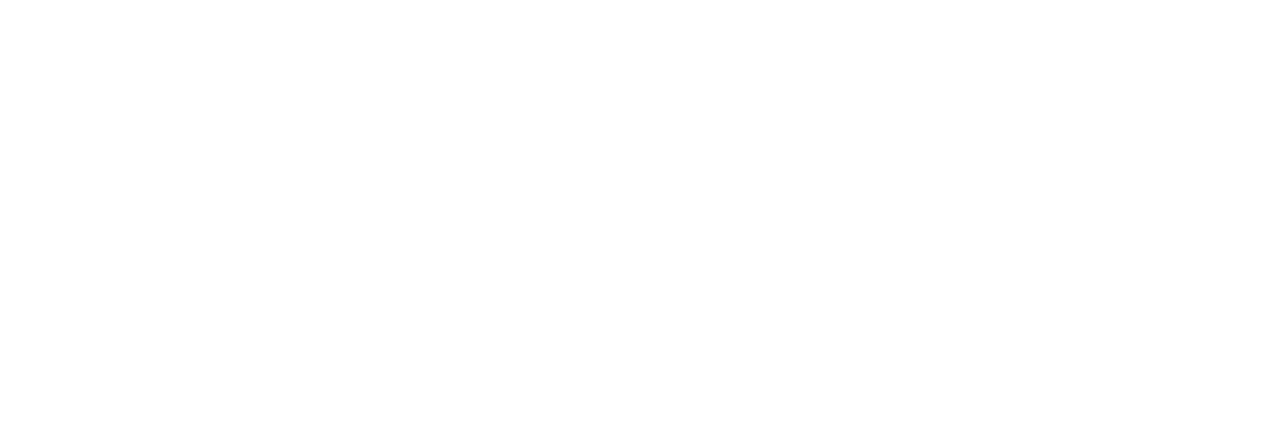
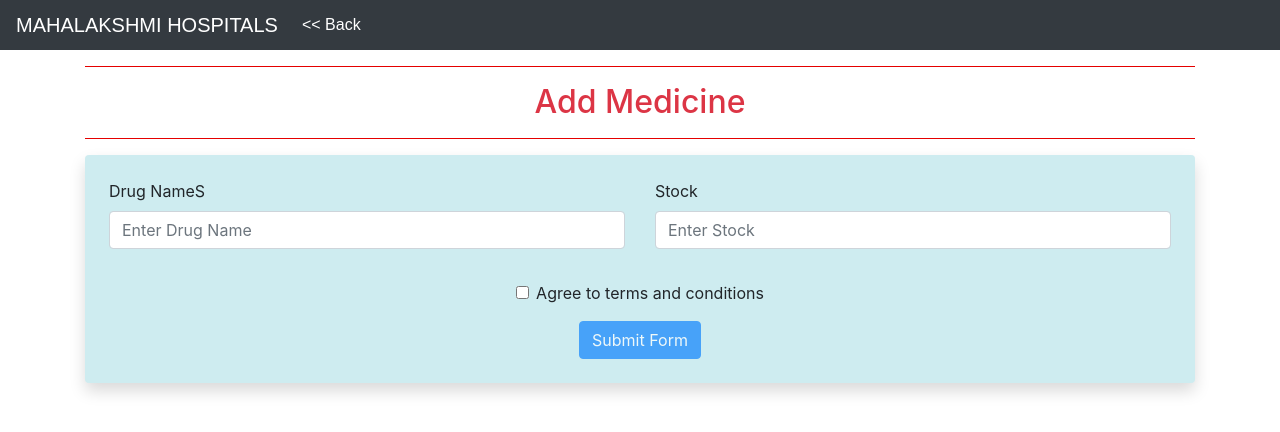
Before and after one commit to SaurabhT910/FrontendHospitalManagementSystem, an Angular app: page /add-medicine in a window 1280 px wide. Before the commit this address led to /. Shown: the top 432 px of the page. Built offline with nearby package versions, Linux system fonts and the light colour scheme.

Commit message:
Create Medicine Dash and Add Medicine database

```diff
--- /dev/null
+++ b/src/app/add-medicine/add-medicine.component.html
@@ -0,0 +1,54 @@
+<!DOCTYPE html>
+<html lang="en">
+<head>
+    <meta charset="UTF-8">
+    <meta name="viewport" content="width=device-width, initial-scale=1.0">
+    <title>Medicine</title>
+</head>
+<nav style="margin:auto" class="navbar navbar-expand-lg bg-dark">
+    <a style="color: white;" class="navbar-brand" href="#">MAHALAKSHMI HOSPITALS</a>
+    <button class="navbar-toggler" type="button" data-bs-toggle="collapse" data-bs-target="#navbarSupportedContent" aria-controls="navbarSupportedContent" aria-expanded="false" aria-label="Toggle navigation">
+      <span class="navbar-toggler-icon"></span>
+    </button>
+    <div class="collapse navbar-collapse" id="navbarSupportedContent">
+      <ul class="navbar-nav me-auto mb-2 mb-lg-0">
+        <li class="nav-item">
+            <a style="color: white;"class="nav-link active" aria-current="page" href="javascript:void(0);" routerLink="/medicine-list"> << Back</a>
+        </li>
+      </ul>
+    </div>
+  </nav>
+<body>
+    <div class="container">
+        <hr color="red">
+        <h2 class="text-center text-danger" >Add Medicine</h2>
+        <hr color="red">
+        <div class="d-flex justify-content-center">
+          <form (ngSubmit)="onSubmit()" #medicineForm="ngForm" class=" p-4 rounded shadow" style="width: 100%;
+          background-color: rgb(206, 236, 240);" novalidate>
+            <div class="form-group row mb-3">
+              <div class="col-md-6">
+                <label for="drugName">Drug NameS</label>
+                <input type="text" class="form-control" id="drugName" name="drugName" placeholder="Enter Drug Name"  [(ngModel)]="medicine.drugName" required #drugName="ngModel">
+                <div *ngIf="drugName.invalid && drugName.touched" class="text-danger">Drug Name is required</div>
+              </div>
+              <div class="form-group col-md-6">
+                <label for="stock">Stock</label>
+                <input type="text" class="form-control" id="stock" name="stock" placeholder="Enter Stock"  [(ngModel)]="medicine.stock" required #stock="ngModel">
+                <div *ngIf="stock.invalid && stock.touched" class="text-danger">Enter Stock</div>
+              </div>
+            </div>
+            <div class="form-check mb-3 text-center">
+              <input class="form-check-input" type="checkbox" id="invalidCheck3" required>
+              <label class="form-check-label" for="invalidCheck3">
+                   Agree to terms and conditions
+              </label>
+            </div>
+            <div class="text-center">
+                <button class="btn btn-primary  text-center" type="submit" [disabled]="medicineForm.invalid">Submit Form</button>
+            </div>
+          </form>
+        </div>
+    </div>
+</body>
+</html>
--- /dev/null
+++ b/src/app/add-medicine/add-medicine.component.ts
@@ -0,0 +1,32 @@
+import { Component, OnInit } from '@angular/core';
+import { Medicine } from '../medicine';
+import { MedicineService } from '../medicine.service';
+import { Router } from '@angular/router';
+
+@Component({
+  selector: 'app-add-medicine',
+  standalone: false,
+  templateUrl: './add-medicine.component.html',
+  styleUrl: './add-medicine.component.css'
+})
+export class AddMedicineComponent implements OnInit {
+  medicine:Medicine=new Medicine();
+  constructor( private medicineService:MedicineService, private router:Router){}
+  ngOnInit(): void {
+
+  }
+
+  saveMedicine(){
+      this.medicineService.createMedicine(this.medicine).subscribe(data=>{
+        console.log(data);
+        this.goToMedicineList();
+      })
+  }
+  onSubmit(){
+     this.saveMedicine();
+  }
+  goToMedicineList(){
+      this.router.navigate(['/medicine-list']);
+  }
+
+}
--- a/src/app/app-routing.module.ts
+++ b/src/app/app-routing.module.ts
@@ -8,6 +8,7 @@
 import { DoctorDashComponent } from './doctor-dash/doctor-dash.component';
 import { AddPatientComponent } from './add-patient/add-patient.component';
 import { MedicineListComponent } from './medicine-list/medicine-list.component';
+import { AddMedicineComponent } from './add-medicine/add-medicine.component';
 
 
 const routes: Routes = [
@@ -19,9 +20,8 @@
   { path: "home",component:HomeComponent},
   { path:'doctor-dash',component:DoctorDashComponent},
   { path:'create-patient',component:AddPatientComponent},
-  { path:'medicine-list',component:MedicineListComponent}
-
-
+  { path:'medicine-list',component:MedicineListComponent},
+  { path:'add-medicine',component:AddMedicineComponent}
 ];
 
 @NgModule({
--- a/src/app/app.module.ts
+++ b/src/app/app.module.ts
@@ -13,6 +13,7 @@
 import { DoctorDashComponent } from './doctor-dash/doctor-dash.component';
 import { AddPatientComponent } from './add-patient/add-patient.component';
 import { MedicineListComponent } from './medicine-list/medicine-list.component';
+import { AddMedicineComponent } from './add-medicine/add-medicine.component';
 
 
 @NgModule({
@@ -26,6 +27,7 @@
     DoctorDashComponent,
     AddPatientComponent,
     MedicineListComponent,
+    AddMedicineComponent,
   ],
   imports: [
     BrowserModule,
--- a/src/app/doctor-dash/doctor-dash.component.html
+++ b/src/app/doctor-dash/doctor-dash.component.html
@@ -15,7 +15,7 @@
             <a style="color: white;"class="nav-link active" aria-current="page" href="javascript:void(0);" routerLink="/create-patient"> Add Patient </a>
         </li>
         <li class="nav-item">
-            <a style="color: white;"class="nav-link active" aria-current="page" href="javascript:void(0);" routerLink="/medicine-listng "> View Medicine </a>
+            <a style="color: white;"class="nav-link active" aria-current="page" href="javascript:void(0);" routerLink="/medicine-list"> View Medicine </a>
         </li>&nbsp;
         <button class="btn btn-danger">Logout</button>
       </ul>
--- a/src/app/medicine-list/medicine-list.component.html
+++ b/src/app/medicine-list/medicine-list.component.html
@@ -1 +1,51 @@
-<p>medicine-list works!</p>
+<!DOCTYPE html>
+<html lang="en">
+<head>
+  <meta charset="UTF-8">
+  <meta name="viewport" content="width=device-width, initial-scale=1.0">
+  <title>Document</title>
+</head>
+<nav style="margin:auto" class="navbar navbar-expand-lg bg-dark">
+  <a style="color: white;" class="navbar-brand" href="#">MAHALAKSHMI HOSPITALS</a>
+  <button class="navbar-toggler" type="button" data-bs-toggle="collapse" data-bs-target="#navbarSupportedContent" aria-controls="navbarSupportedContent" aria-expanded="false" aria-label="Toggle navigation">
+    <span class="navbar-toggler-icon"></span>
+  </button>
+  <div class="collapse navbar-collapse" id="navbarSupportedContent">
+    <ul class="navbar-nav me-auto mb-2 mb-lg-0">
+      <li class="nav-item">
+          <a style="color: white;"class="nav-link active" aria-current="page" href="javascript:void(0);" routerLink="/doctor-dash"> << Back</a>
+      </li>
+      <li class="nav-item">
+        <a style="color: white;"class="nav-link active" aria-current="page" href="javascript:void(0);" routerLink="/add-medicine">Add Medicine</a>
+    </li>
+    </ul>
+  </div>
+</nav>
+<div class="container">
+<hr color="red">
+  <h2 style="text-align: center;margin-top: 20PX;color:orange">Medicine Dashboard</h2>
+  <a style="color: rgb(86, 86, 86); font-size: x-large;"><marquee behavior="scroll" direction="left">
+    Welcome to Medicine Dashboard. Please find the patient list below!!. Click Appointments to view and update Appointments, Click Add Appointment to add new Appointment</marquee></a>
+<hr color="red">
+<div class="tableFixHead">
+<body>
+  <table class="table table-sm" style="background-color: rgb(206, 236, 240)" border="2" margin="5" padding="10px">
+    <thead class="table-header">
+        <tr class="text-center">
+          <th>ID</th>
+          <th>Drug Name</th>
+          <th>Stock</th>
+        </tr>
+    </thead>
+    <tbody>
+        <tr *ngFor=" let medicine of medicine" class="text-center">
+          <td scope="row">{{medicine.id}}</td>
+          <td>{{medicine.drugName}}</td>
+          <td>{{medicine.stock}}</td>
+        </tr>
+    </tbody>
+ </table>
+</body>
+</div>
+</div>
+</html>
--- a/src/app/medicine-list/medicine-list.component.ts
+++ b/src/app/medicine-list/medicine-list.component.ts
@@ -1,4 +1,7 @@
-import { Component } from '@angular/core';
+import { Component, OnInit } from '@angular/core';
+import { Medicine } from '../medicine';
+import { HttpClient } from '@angular/common/http';
+import { MedicineService } from '../medicine.service';
 
 @Component({
   selector: 'app-medicine-list',
@@ -6,6 +9,19 @@
   templateUrl: './medicine-list.component.html',
   styleUrl: './medicine-list.component.css'
 })
-export class MedicineListComponent {
+export class MedicineListComponent  implements OnInit{
+  medicine:Medicine[]=[];
+  constructor(private medicinService:MedicineService){}
+  ngOnInit(): void {
+    this.getMedicine()
+  }
+  getMedicine(){
+    this.medicinService.getMedicineList().subscribe(data=>{
+      this.medicine=data;
+
+    })
+
+
+  }
 
 }
--- a/src/app/medicine.service.ts
+++ b/src/app/medicine.service.ts
@@ -1,12 +1,24 @@
 import { HttpClient } from '@angular/common/http';
 import { Injectable } from '@angular/core';
+import { Observable } from 'rxjs';
+import { Medicine } from './medicine';
 
 @Injectable({
   providedIn: 'root'
 })
 export class MedicineService {
 
+
   constructor(private httpClient:HttpClient) {}
-  private baseUrl="http://localhost:9090/api/v3/medicine"
-  private baseUrl=""
+
+  private baseUrl="http://localhost:9090/api/v3/medicine";
+
+  getMedicineList():Observable<Medicine[]>{
+    return this.httpClient.get<Medicine[]>(`${this.baseUrl}/all`);
+  }
+
+  createMedicine(medicine:Medicine):Observable<Medicine>{
+    return this.httpClient.post<Medicine>(`${this.baseUrl}/add`,medicine);
+  }
+
 }
```
Also changed, not shown: src/app/add-medicine/add-medicine.component.css (added), 1 other file (tests, documents, lock files or other folders).
